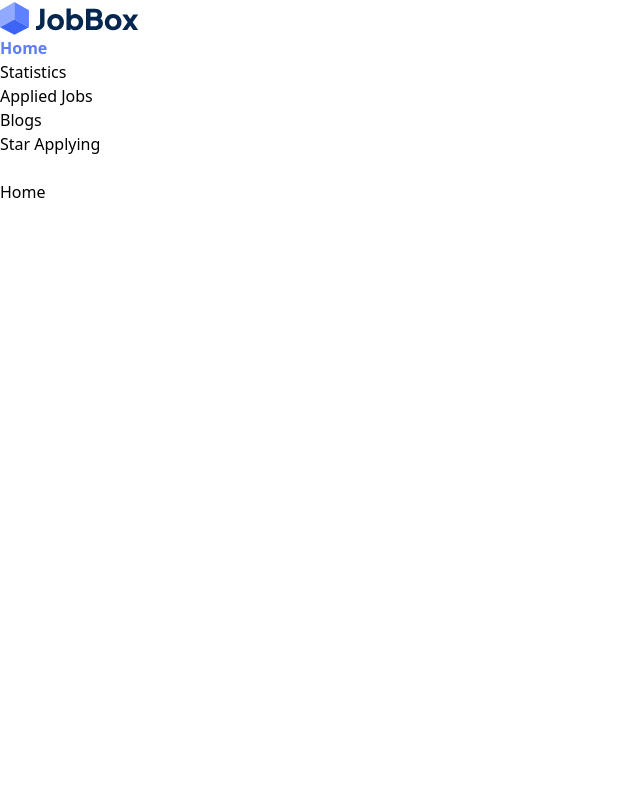
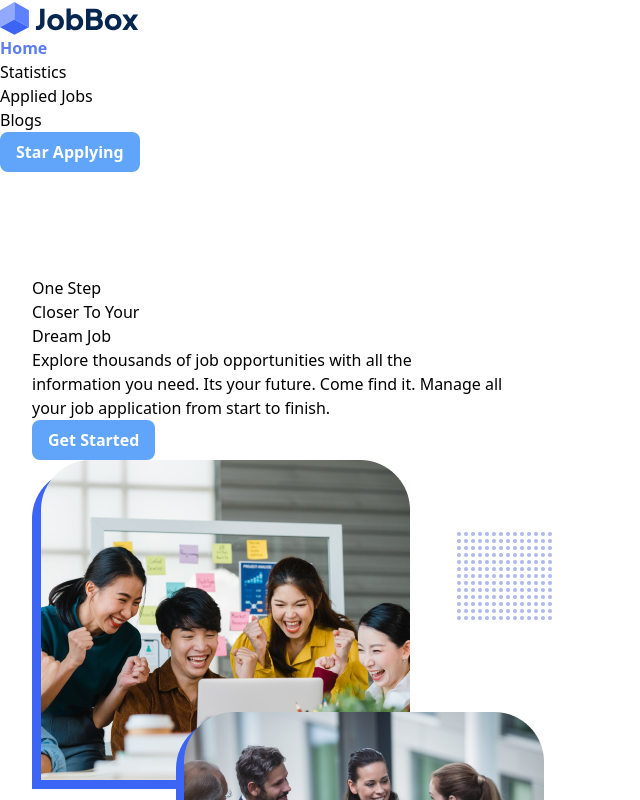
Before and after one commit to maruf-hasann/JobBox, a React (Vite) app: page / in a window 1280 px wide. Shown: the top 800 px of the page, without its empty margins (0-640 px from the left). Built offline with nearby package versions, Linux system fonts and the light colour scheme.

Commit message:
hero section done

```diff
--- a/src/Components/Header/Header.jsx
+++ b/src/Components/Header/Header.jsx
@@ -53,7 +53,7 @@ const Header = () => {
           </li>
         </ul>
         <div>
-          <button className="px-4 bg-blue-400 font-semibold text-white py-2 rounded-lg">
+          <button className="btn">
             Star Applying
           </button>
         </div>
--- a/src/Components/Home.jsx
+++ b/src/Components/Home.jsx
@@ -1,10 +1,28 @@
 import React from 'react';
+import Hero from '../assets/hero-image.png'
 
 const Home = () => {
     return (
-        <div>
-            <h2>Home</h2>
+      <div className="flex flex-col items-center justify-between my_container lg:flex-row">
+        {/* Text  */}
+        <div className="max-w-xl text-center mb-7 lg:text-left">
+          <h1 className="max-w-lg mb-6 font-sans text-4xl font-bold tracking-tight text-gray-900 sm:text-5xl sm:leading-none">
+            One Step <br className="hidden md:block" /> Closer To Your
+            <br className="hidden md:block" /> Dream Job
+          </h1>
+          <p className='mb-7'>
+            Explore thousands of job opportunities with all the
+            <br className="hidden md:block" /> information you need. Its your
+            future. Come find it. Manage all <br className="hidden md:block" />
+            your job application from start to finish.
+          </p>
+          <button className="btn">Get Started</button>
         </div>
+        {/* Hero img */}
+        <div className='px-6 lg:px-0'>
+          <img src={Hero} alt="" className="w-4/5 block" />
+        </div>
+      </div>
     );
 };
 
--- a/src/index.css
+++ b/src/index.css
@@ -1,3 +1,11 @@
 @tailwind base;
 @tailwind components;
 @tailwind utilities;
+
+.my_container{
+  @apply px-4 py-16 mx-auto sm:max-w-xl md:max-w-full lg:max-w-screen-xl md:px-24 lg:px-8 lg:py-20
+}
+
+.btn {
+    @apply px-4 bg-blue-400 font-semibold text-white py-2 rounded-lg
+}
```
Also changed, not shown: src/Components/Category/Category.jsx (added, +11 -0 lines), src/assets/hero-image.png (added).
